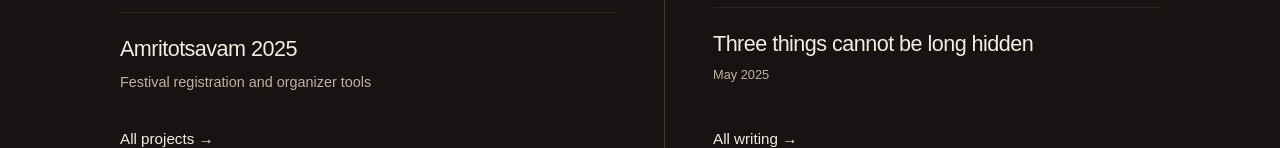
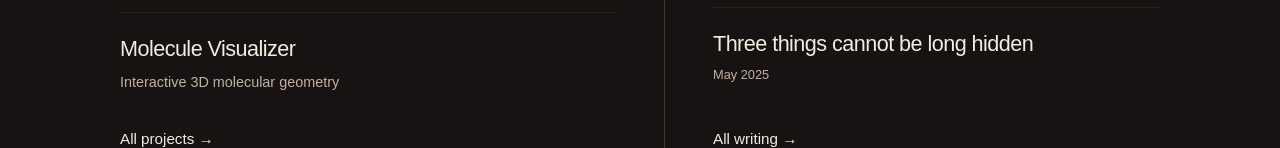
Before and after one commit to TharunKumarrA/Portfolio-v3, a Next.js app: page / in a window 1280 px wide. Shown: the part 804-952 px from the top of the page. Built offline with nearby package versions, Linux system fonts and the light colour scheme; no server answers; a web font is replaced by a local one.

Commit message:
Update highlight project list

```diff
--- a/src/app/page.js
+++ b/src/app/page.js
@@ -6,7 +6,7 @@ import { getPublishedPosts } from "@/features/blog/posts";
 const projectDescriptions = {
   sustain: "AI resource-usage estimates",
   "pragati-2025": "Event registration and payments",
-  "amritotsavam-2025": "Festival registration and organizer tools",
+  "molecule-visualizer": "Interactive 3D molecular geometry",
 };
 const writingSlugs = [
   "from-the-other-side",
--- a/src/content/projects.js
+++ b/src/content/projects.js
@@ -136,7 +136,7 @@ export const projects = [
     category: "Full-stack application",
     year: "2025",
     technologies: ["Next.js", "Tailwind CSS", "Node.js"],
-    featuredOrder: 3,
+    featuredOrder: null,
     image: {
       src: "/projects/amritotsavam-2025.webp",
       alt: "Amritotsavam 2025 application interface",
@@ -261,7 +261,7 @@ export const projects = [
     category: "Interactive visualization",
     year: "2024",
     technologies: ["React", "PlotlyJS", "Gemini API", "MUI"],
-    featuredOrder: null,
+    featuredOrder: 3,
     image: {
       src: "/projects/molecule-visualizer.webp",
       alt: "Molecule Visualizer application interface",
```
